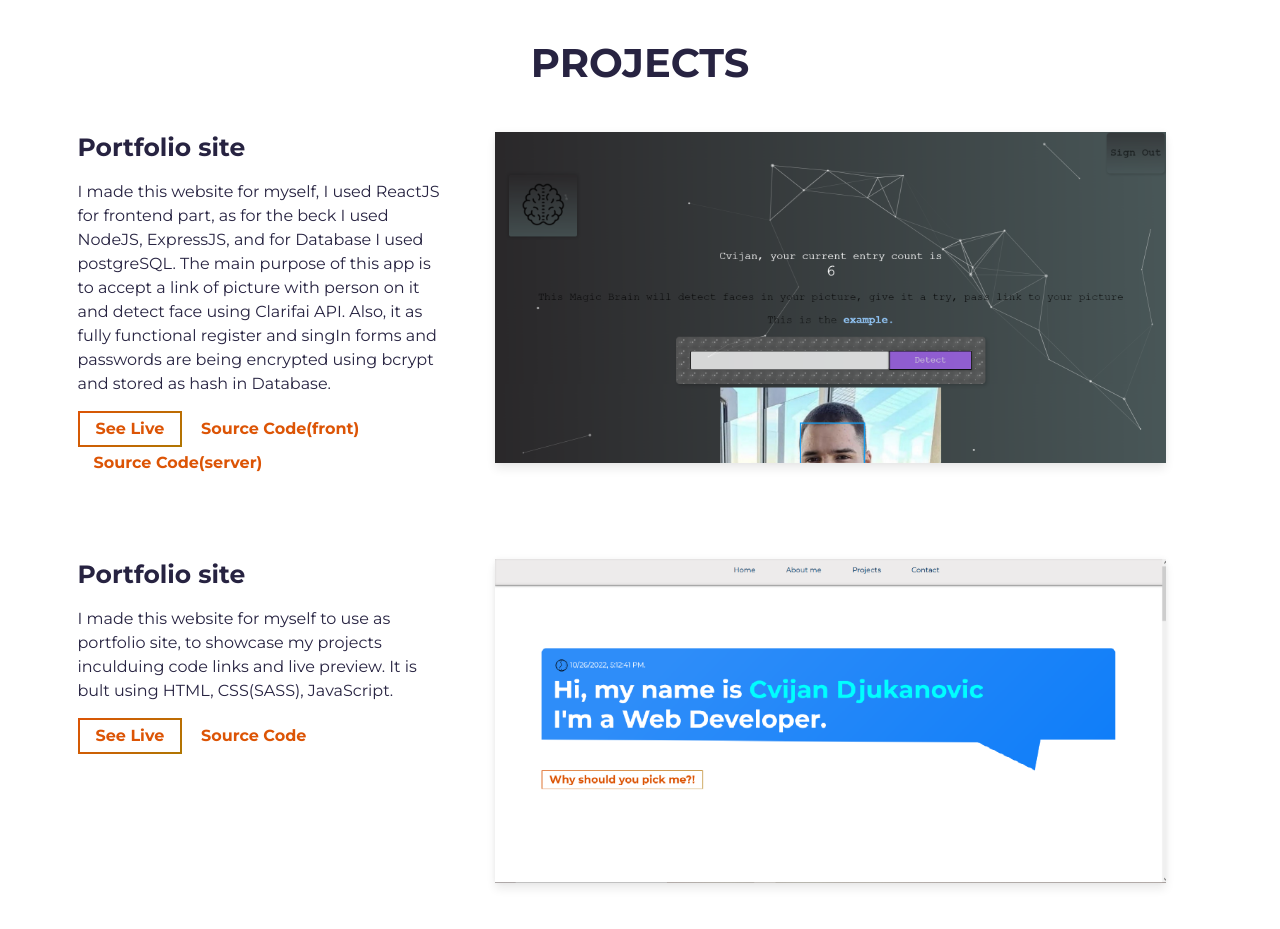
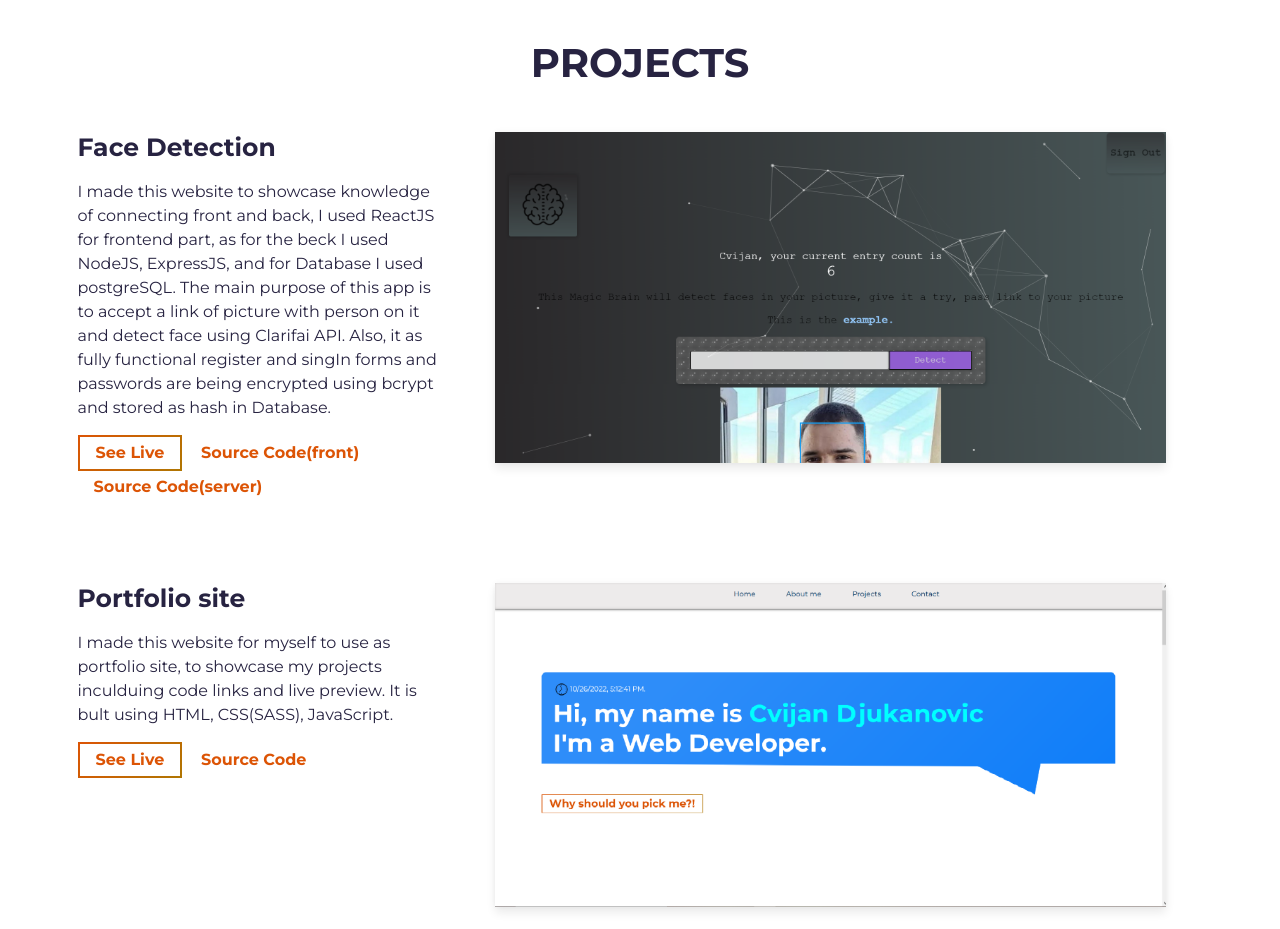
Before and after one commit to cvijandj/portfolio, a website built with Parcel: page src/index.html in a window 1280 px wide. Shown: the part 1340-2269 px from the top of the page. Built offline with nearby package versions, Linux system fonts and the light colour scheme.

Commit message:
typos and better text

```diff
--- a/src/index.html
+++ b/src/index.html
@@ -123,10 +123,10 @@
           <div class="row">
             <div class="col-lg-4 col-sm-12">
               <div class="project-wrapper__text load-hidden">
-                <h3 class="project-wrapper__text-title">Portfolio site</h3>
+                <h3 class="project-wrapper__text-title">Face Detection</h3>
                 <div>
                   <p class="mb-4">
-                   I made this website for myself, I used ReactJS for frontend part,
+                   I made this website to showcase knowledge of connecting front and back, I used ReactJS for frontend part,
                    as for the beck I used NodeJS, ExpressJS, and for Database I used postgreSQL.
                    The main purpose of this app is to accept a link of picture with person on it
                    and detect face using Clarifai API. Also, it as fully functional register and singIn forms and
```
